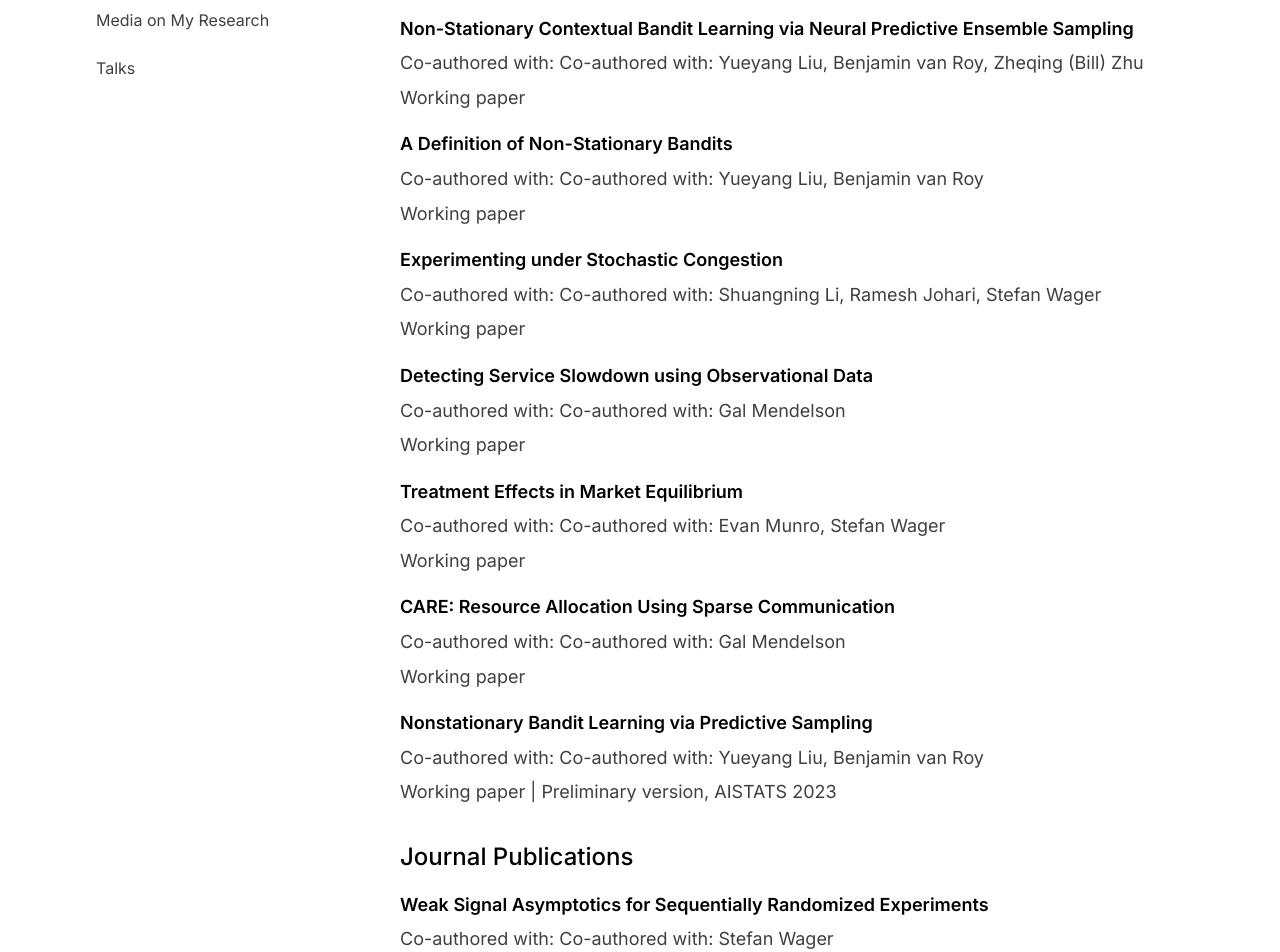
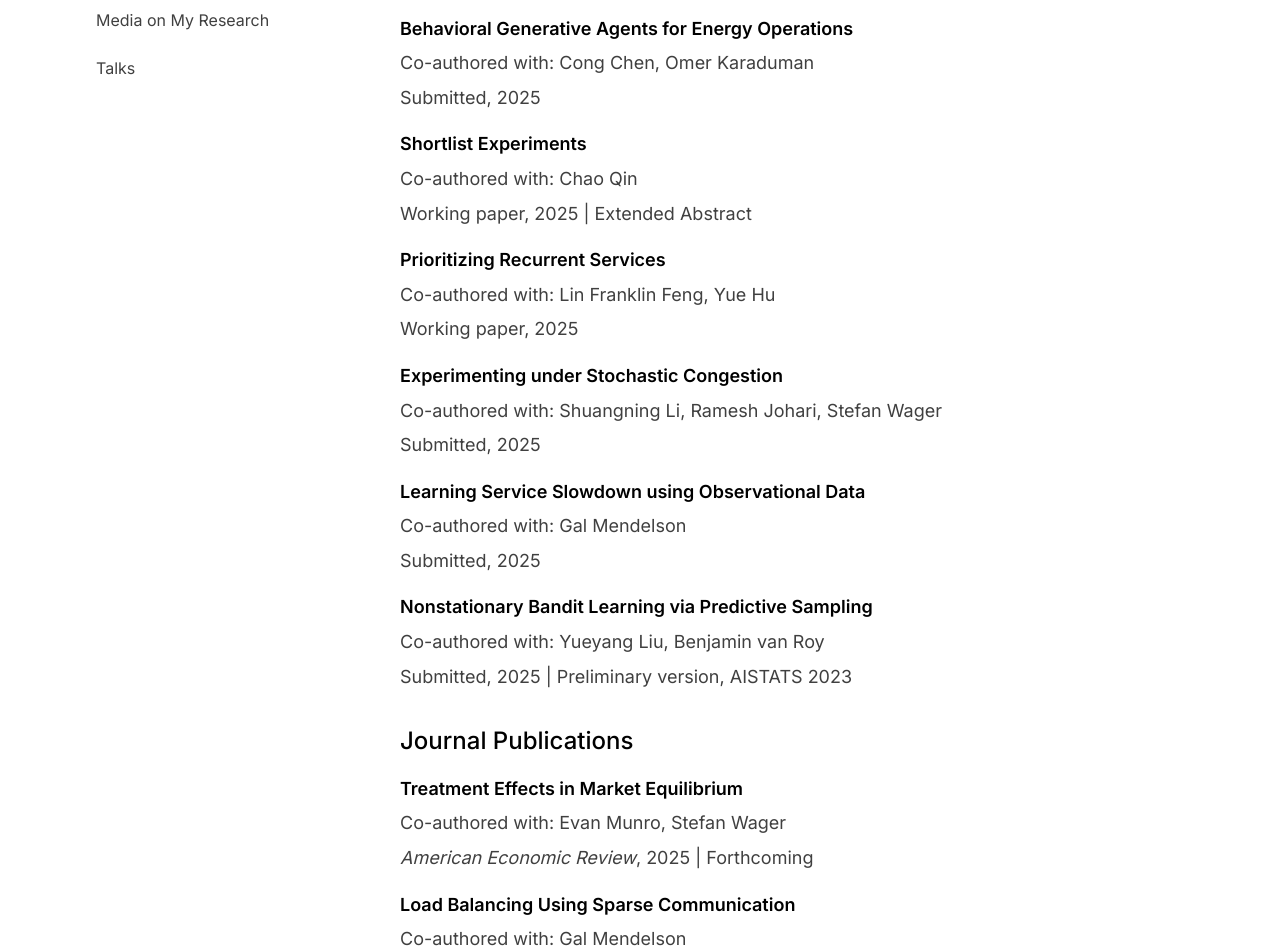
Before and after one commit to kuangxu/kuang_homesite, a React (Vite) app: page /research in a window 1280 px wide. Shown: the part 400-1352 px from the top of the page. Built offline with nearby package versions, Linux system fonts and the light colour scheme.

Commit message:
updated pubs

```diff
--- a/src/components/PublicationComponents.tsx
+++ b/src/components/PublicationComponents.tsx
@@ -22,7 +22,7 @@ interface TalkListProps {
 
 const CoAuthorsList = ({ coAuthors }: { coAuthors: any[] }) => (
   <>
-    Co-authored with: {coAuthors.map((author, index) => (
+    {coAuthors.map((author, index) => (
       <span key={index}>
         {author.url ? (
           <a href={author.url} target="_blank" rel="noopener noreferrer" className="no-underline hover:text-foreground">
@@ -89,18 +89,21 @@ export const PublicationList = ({ publications }: PublicationListProps) => (
             <>
               {pub.journal && ' | '}
               Forthcoming
+              {pub.year && !pub.journal && `, ${pub.year}`}
             </>
           )}
           {pub.status === 'submitted' && (
             <>
               {pub.journal && ' | '}
               Submitted
+              {pub.year && !pub.journal && `, ${pub.year}`}
             </>
           )}
           {pub.status === 'working-paper' && (
             <>
               {pub.journal && ' | '}
               Working paper
+              {pub.year && !pub.journal && `, ${pub.year}`}
             </>
           )}
 
--- a/src/data/publications.ts
+++ b/src/data/publications.ts
@@ -2,23 +2,36 @@ import { PublicationEntry, ConferenceEntry, ThesisEntry, MediaEntry, TalkEntry }
 
 export const workingPapers: PublicationEntry[] = [
   {
-    title: "Non-Stationary Contextual Bandit Learning via Neural Predictive Ensemble Sampling",
-    titleUrl: "https://arxiv.org/abs/2310.07786",
+    title: "Behavioral Generative Agents for Energy Operations",
+    titleUrl: "https://arxiv.org/abs/2506.12664",
     coAuthors: [
-      { name: "Yueyang Liu", url: "https://yuey7x.github.io/" },
-      { name: "Benjamin van Roy", url: "https://web.stanford.edu/~bvr/" },
-      { name: "Zheqing (Bill) Zhu", url: "https://www.zheqingbillzhu.com/" }
+      { name: "Cong Chen" },
+      { name: "Omer Karaduman" }
     ],
-    status: "working-paper"
+    status: "submitted",
+    year: "2025"
   },
   {
-    title: "A Definition of Non-Stationary Bandits",
-    titleUrl: "https://arxiv.org/abs/2302.12202",
+    title: "Shortlist Experiments",
+    titleUrl: "https://drive.google.com/drive/folders/1yctHW8jdDNquE5Z2m6jOvUqr9imwwvh4?usp=drive_link",
     coAuthors: [
-      { name: "Yueyang Liu", url: "https://yuey7x.github.io/" },
-      { name: "Benjamin van Roy", url: "https://web.stanford.edu/~bvr/" }
+      { name: "Chao Qin" }
     ],
-    status: "working-paper"
+    status: "working-paper",
+    year: "2025",
+    links: [
+      { label: "Extended Abstract", url: "https://drive.google.com/drive/folders/1yctHW8jdDNquE5Z2m6jOvUqr9imwwvh4?usp=drive_link", type: "other" }
+    ]
+  },
+  {
+    title: "Prioritizing Recurrent Services",
+    titleUrl: "https://arxiv.org/abs/2509.11383",
+    coAuthors: [
+      { name: "Lin Franklin Feng" },
+      { name: "Yue Hu" }
+    ],
+    status: "working-paper",
+    year: "2025"
   },
   {
     title: "Experimenting under Stochastic Congestion",
@@ -28,32 +41,17 @@ export const workingPapers: PublicationEntry[] = [
       { name: "Ramesh Johari", url: "https://web.stanford.edu/~rjohari/" },
       { name: "Stefan Wager", url: "https://web.stanford.edu/~swager/" }
     ],
-    status: "working-paper"
+    status: "submitted",
+    year: "2025"
   },
   {
-    title: "Detecting Service Slowdown using Observational Data",
+    title: "Learning Service Slowdown using Observational Data",
     titleUrl: "https://arxiv.org/abs/2401.07305",
     coAuthors: [
       { name: "Gal Mendelson", url: "https://dds.technion.ac.il/academicstaff/mendelson-gal/" }
     ],
-    status: "working-paper"
-  },
-  {
-    title: "Treatment Effects in Market Equilibrium",
-    titleUrl: "https://arxiv.org/abs/2109.11647",
-    coAuthors: [
-      { name: "Evan Munro", url: "https://www.evanmunro.ca/" },
-      { name: "Stefan Wager", url: "https://web.stanford.edu/~swager/" }
-    ],
-    status: "working-paper"
-  },
-  {
-    title: "CARE: Resource Allocation Using Sparse Communication",
-    titleUrl: "https://arxiv.org/abs/2206.02410",
-    coAuthors: [
-      { name: "Gal Mendelson", url: "https://dds.technion.ac.il/academicstaff/mendelson-gal/" }
-    ],
-    status: "working-paper"
+    status: "submitted",
+    year: "2025"
   },
   {
     title: "Nonstationary Bandit Learning via Predictive Sampling",
@@ -62,7 +60,8 @@ export const workingPapers: PublicationEntry[] = [
       { name: "Yueyang Liu", url: "https://yuey7x.github.io/" },
       { name: "Benjamin van Roy", url: "https://web.stanford.edu/~bvr/" }
     ],
-    status: "working-paper",
+    status: "submitted",
+    year: "2025",
     links: [
       { label: "Preliminary version, AISTATS 2023", url: "https://proceedings.mlr.press/v206/liu23e/liu23e.pdf", type: "preliminary" }
     ]
@@ -71,13 +70,34 @@ export const workingPapers: PublicationEntry[] = [
 
 export const journalPublications: PublicationEntry[] = [
   {
+    title: "Treatment Effects in Market Equilibrium",
+    titleUrl: "https://arxiv.org/abs/2109.11647",
+    coAuthors: [
+      { name: "Evan Munro", url: "https://www.evanmunro.ca/" },
+      { name: "Stefan Wager", url: "https://web.stanford.edu/~swager/" }
+    ],
+    journal: "American Economic Review",
+    year: "2025",
+    status: "forthcoming"
+  },
+  {
+    title: "Load Balancing Using Sparse Communication",
+    titleUrl: "https://arxiv.org/pdf/2206.02410",
+    coAuthors: [
+      { name: "Gal Mendelson", url: "https://dds.technion.ac.il/academicstaff/mendelson-gal/" }
+    ],
+    journal: "Operations Research",
+    year: "2025",
+    status: "forthcoming"
+  },
+  {
     title: "Weak Signal Asymptotics for Sequentially Randomized Experiments",
     titleUrl: "https://arxiv.org/abs/2101.09855",
     coAuthors: [
       { name: "Stefan Wager", url: "https://web.stanford.edu/~swager/" }
     ],
     journal: "Management Science",
-    status: "forthcoming"
+    year: "2024"
   },
   {
     title: "Learner-Private Online Convex Optimization",
```
